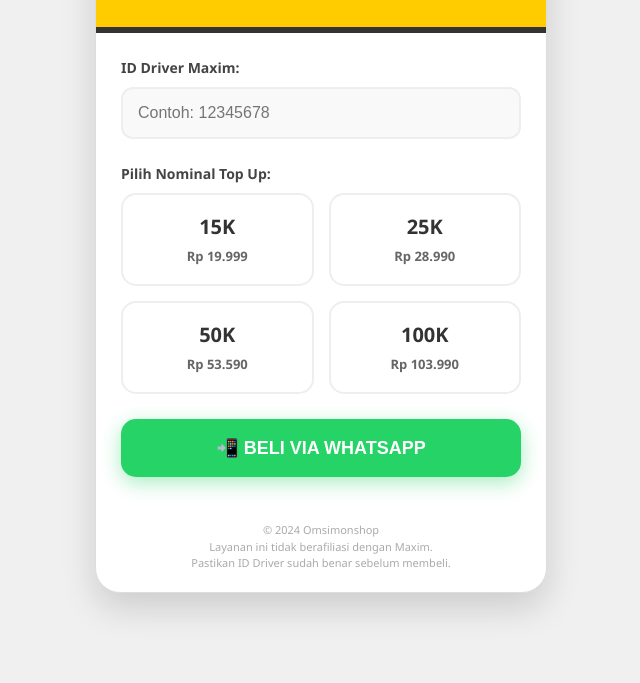
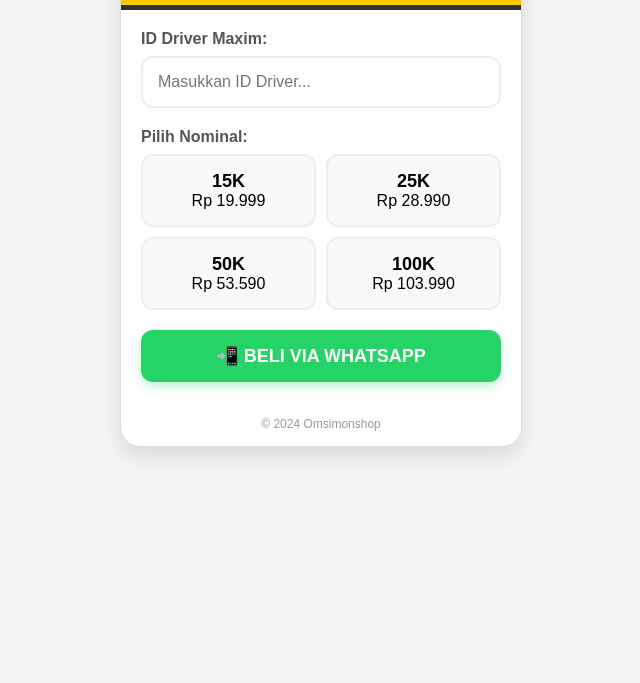
Before and after one commit to omsimon-bit/OmsimonShop, a plain HTML site: page index.html in a window 1280 px wide. Shown: the part 117-800 px from the top of the page, without its empty margins (319-959 px from the left). Drawn offline with Linux system fonts and the light colour scheme.

Commit message:
Update index.html

```diff
--- a/index.html
+++ b/index.html
@@ -4,46 +4,24 @@
     <meta charset="UTF-8">
     <meta name="viewport" content="width=device-width, initial-scale=1.0">
     <title>Maxim Topup - Omsimonshop</title>
-
     <meta name="theme-color" content="#ffcc00">
-    <meta name="apple-mobile-web-app-status-bar-style" content="#ffcc00">
-
     <style>
-        body { font-family: 'Segoe UI', Roboto, Helvetica, Arial, sans-serif; background-color: #f0f0f0; margin: 0; padding: 20px; }
-        .container { max-width: 450px; margin: auto; background: white; border-radius: 25px; overflow: hidden; box-shadow: 0 15px 35px rgba(0,0,0,0.15); border: 1px solid #ddd; }
-        .header { background: #ffcc00; padding: 30px 20px; text-align: center; border-bottom: 6px solid #333; }
-        .header h2 { margin: 0; font-size: 26px; color: #333; text-transform: uppercase; letter-spacing: 2px; font-weight: 900; }
-        .header p { margin: 8px 0 0; font-size: 14px; color: #333; font-weight: 500; opacity: 0.8; }
-
-        .content { padding: 25px; }
-        label { display: block; text-align: left; font-weight: bold; margin-bottom: 10px; color: #444; font-size: 14px; }
-
-        input[type="number"] {
-            width: 100%; padding: 15px; border: 2px solid #eee; border-radius: 12px;
-            box-sizing: border-box; font-size: 16px; margin-bottom: 25px; transition: 0.3s;
-            background-color: #f9f9f9;
+        body { font-family: sans-serif; background-color: #f4f4f4; margin: 0; padding: 20px; display: flex; justify-content: center; }
+        .container { width: 100%; max-width: 400px; background: white; border-radius: 20px; overflow: hidden; box-shadow: 0 10px 20px rgba(0,0,0,0.1); border: 1px solid #ddd; }
+        .header { background: #ffcc00; padding: 25px; text-align: center; border-bottom: 5px solid #333; }
+        .header h2 { margin: 0; color: #333; }
+        .content { padding: 20px; }
+        label { display: block; font-weight: bold; margin-bottom: 8px; color: #555; }
+        input { width: 100%; padding: 15px; border: 2px solid #eee; border-radius: 12px; box-sizing: border-box; font-size: 16px; margin-bottom: 20px; }
+        .grid-nominal { display: grid; grid-template-columns: 1fr 1fr; gap: 10px; margin-bottom: 20px; }
+        .option { border: 2px solid #eee; border-radius: 12px; padding: 15px; cursor: pointer; text-align: center; background: #f9f9f9; transition: 0.2s; }
+        .option.active { border-color: #ffcc00; background: #fffdeb; transform: scale(0.98); }
+        .option b { display: block; font-size: 18px; }
+        .btn-wa {
+            display: block; text-align: center; background: #25d366; color: white;
+            text-decoration: none; padding: 15px; border-radius: 12px; font-size: 18px;
+            font-weight: bold; box-shadow: 0 4px 10px rgba(37,211,102,0.3);
         }
-        input:focus { border-color: #ffcc00; outline: none; background-color: #fff; box-shadow: 0 0 8px rgba(255,204,0,0.4); }
-
-        .grid-nominal { display: grid; grid-template-columns: 1fr 1fr; gap: 15px; margin-bottom: 25px; }
-        .option {
-            border: 2px solid #eee; border-radius: 15px; padding: 18px; cursor: pointer;
-            text-align: center; transition: all 0.2s ease; background: #fff;
-        }
-        .option:active { transform: scale(0.95); }
-        .option.active { border-color: #ffcc00; background: #fffdeb; box-shadow: 0 5px 15px rgba(255,204,0,0.2); }
-        .option b { display: block; font-size: 20px; color: #333; margin-bottom: 4px; }
-        .option span { font-size: 13px; color: #666; font-weight: 600; }
-
-        .btn-wa {
-            background: #25d366; color: white; border: none; padding: 18px; width: 100%;
-            border-radius: 15px; font-size: 18px; font-weight: bold; cursor: pointer;
-            display: flex; align-items: center; justify-content: center; gap: 10px;
-            box-shadow: 0 6px 20px rgba(37, 211, 102, 0.4); transition: 0.3s;
-        }
-        .btn-wa:active { transform: scale(0.98); box-shadow: 0 2px 10px rgba(37, 211, 102, 0.2); }
-
-        .footer { padding: 20px; font-size: 11px; color: #aaa; text-align: center; line-height: 1.5; }
     </style>
 </head>
 <body>
@@ -51,67 +29,47 @@
 <div class="container">
     <div class="header">
         <h2>Omsimonshop</h2>
-        <p>Top Up Saldo Maxim Driver Fast Respon</p>
+        <p style="margin:5px 0 0;">Top Up Maxim Fast Respon</p>
     </div>
-
     <div class="content">
         <label>ID Driver Maxim:</label>
-        <input type="number" id="id_driver" placeholder="Contoh: 12345678" required>
+        <input type="number" id="id_driver" placeholder="Masukkan ID Driver...">
 
-        <label>Pilih Nominal Top Up:</label>
-        <div class="grid-nominal" id="nominalGroup">
-            <div class="option" onclick="selectNominal(this, '15k', '19.999')">
-                <b>15K</b> <span>Rp 19.999</span>
-            </div>
-            <div class="option" onclick="selectNominal(this, '25k', '28.990')">
-                <b>25K</b> <span>Rp 28.990</span>
-            </div>
-            <div class="option" onclick="selectNominal(this, '50k', '53.590')">
-                <b>50K</b> <span>Rp 53.590</span>
-            </div>
-            <div class="option" onclick="selectNominal(this, '100k', '103.990')">
-                <b>100K</b> <span>Rp 103.990</span>
-            </div>
+        <label>Pilih Nominal:</label>
+        <div class="grid-nominal">
+            <div class="option" onclick="pilih(this, '15k', '19.999')"><b>15K</b><span>Rp 19.999</span></div>
+            <div class="option" onclick="pilih(this, '25k', '28.990')"><b>25K</b><span>Rp 28.990</span></div>
+            <div class="option" onclick="pilih(this, '50k', '53.590')"><b>50K</b><span>Rp 53.590</span></div>
+            <div class="option" onclick="pilih(this, '100k', '103.990')"><b>100K</b><span>Rp 103.990</span></div>
         </div>
 
-        <button class="btn-wa" onclick="kirimWA()">
-            📲 BELI VIA WHATSAPP
-        </button>
+        <a href="javascript:void(0)" class="btn-wa" id="tombolBeli" onclick="proses()">📲 BELI VIA WHATSAPP</a>
     </div>
-
-    <div class="footer">
-        &copy; 2024 Omsimonshop<br>
-        Layanan ini tidak berafiliasi dengan Maxim.<br>
-        Pastikan ID Driver sudah benar sebelum membeli.
-    </div>
+    <div style="text-align:center; padding: 15px; color: #999; font-size: 12px;">&copy; 2024 Omsimonshop</div>
 </div>
 
 <script>
-    let selectedItem = "";
-
-    function selectNominal(el, nama, harga) {
-        document.querySelectorAll('.option').forEach(opt => opt.classList.remove('active'));
+    let pesanan = "";
+    function pilih(el, nama, harga) {
+        document.querySelectorAll('.option').forEach(o => o.classList.remove('active'));
         el.classList.add('active');
-        selectedItem = nama + " (Harga: Rp " + harga + ")";
+        pesanan = nama + " (Harga: Rp " + harga + ")";
     }
 
-    function kirimWA() {
-        const idDriver = document.getElementById('id_driver').value;
-        const noWA = "6287872068353";
+    function proses() {
+        const id = document.getElementById('id_driver').value;
+        const wa = "6287872068353";
 
-        if (!idDriver) {
-            alert("Harap masukkan ID Driver!");
-            return;
-        }
-        if (!selectedItem) {
-            alert("Harap pilih nominal top up!");
+        if (!id || !pesanan) {
+            alert("Lengkapi ID Driver dan Pilih Nominal!");
             return;
         }
 
-        const pesan = `Halo Omsimonshop, saya mau top up Maxim.%0A%0AID Driver: ${idDriver}%0AOrder: ${selectedItem}%0A%0AMohon info QR pembayarannya.`;
-        window.open(`https://wa.me/${noWA}?text=${pesan}`, '_blank');
+        const text = "Halo Omsimonshop, saya mau top up Maxim.%0A%0AID Driver: " + id + "%0AOrder: " + pesanan;
+
+        // Teknik paling ampuh untuk tembus blokir browser Brave
+        window.location.replace("https://api.whatsapp.com/send?phone=" + wa + "&text=" + text);
     }
 </script>
-
 </body>
 </html>
```
